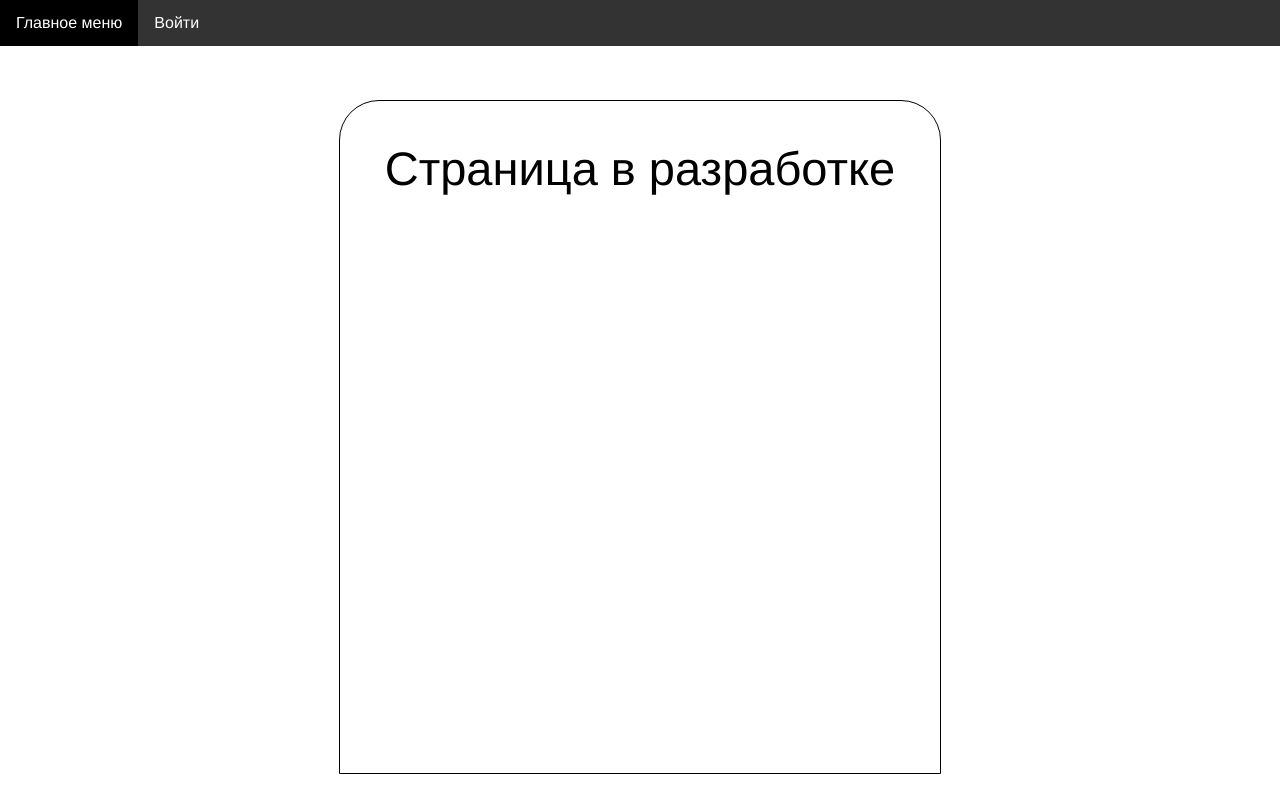
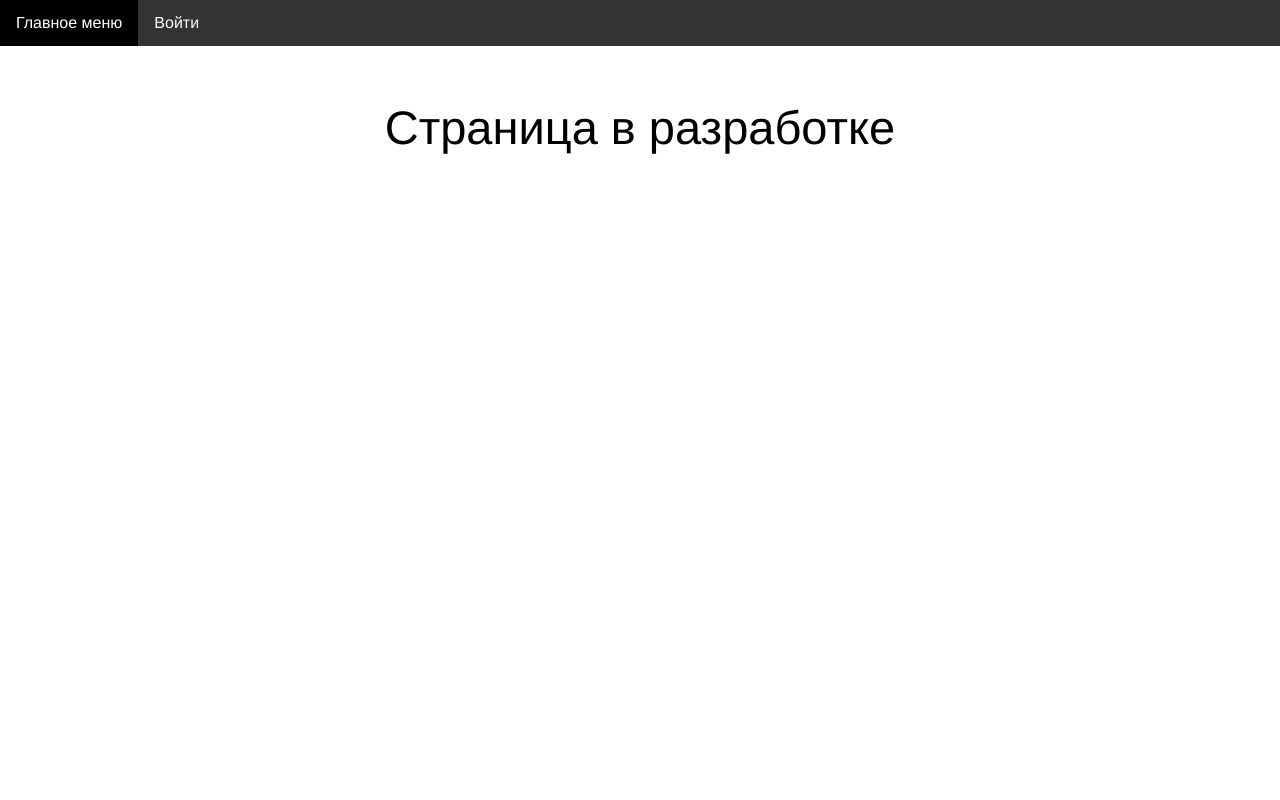
Before and after one commit to FicusThePottedPlant/web_project, a Flask app: page /settings in a window 1280 px wide. Run offline with Flask 2, Linux system fonts and the light colour scheme.

Commit message:
Update style.css

```diff
--- a/static/style.css
+++ b/static/style.css
@@ -380,12 +380,10 @@
 
 .profile {
     width: 40vw;
-    min-width: 600px;
+    min-width: 200px;
     max-width: 1200px;
     min-height: 84vh;
     margin: 100px auto 0;
-    border: 1px solid #000;
-    border-radius: 40px 40px 0 0;
 }
 
 .profile .basic {
```
